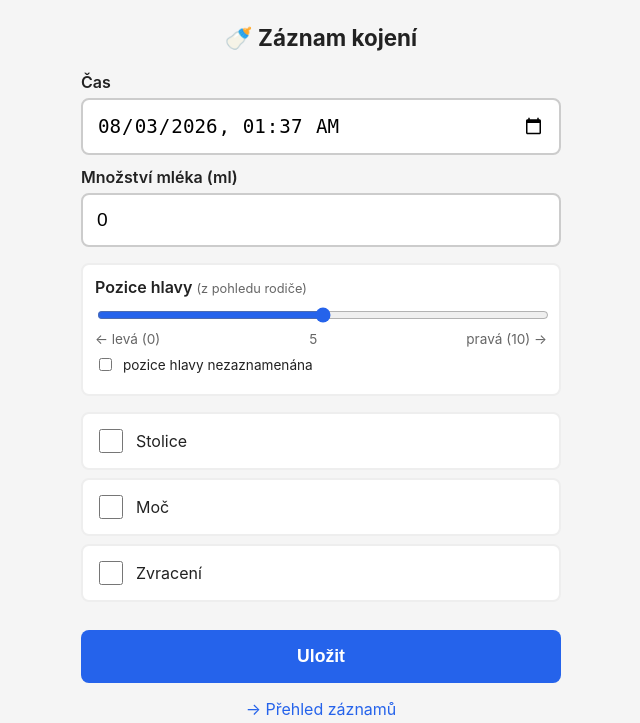
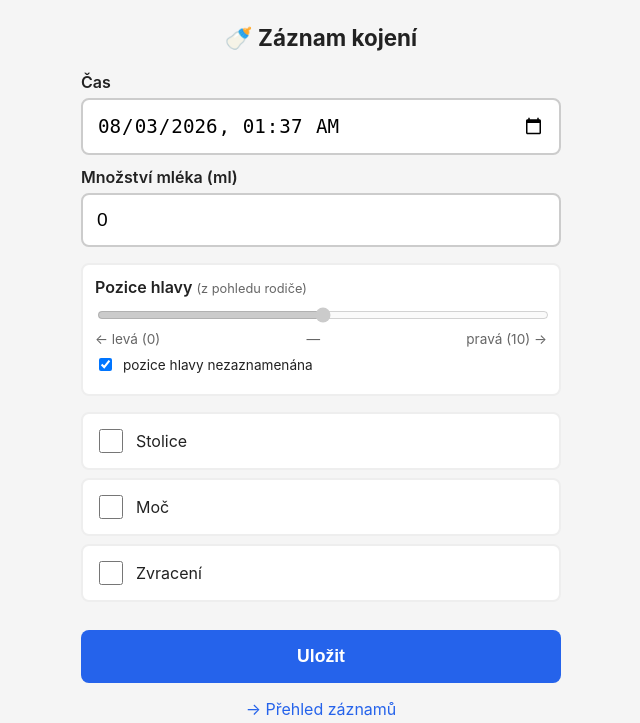
Before and after one commit to tjmnmk/dite_zaznamy_mliko, a Flask app: page / in a window 1280 px wide. Shown: the top 723 px of the page, without its empty margins (319-959 px from the left). Run offline with Flask 3, Linux system fonts and the light colour scheme; data that the repository does not hold is empty; some libraries are stand-ins or nearby versions.

Commit message:
vylepseni

```diff
--- a/app.py
+++ b/app.py
@@ -294,7 +294,7 @@ def graf_png():
         return Response(cached, mimetype="image/png")
 
     zaznamy = get_db().execute(
-        "SELECT cas, mnozstvi FROM kojeni ORDER BY datetime(cas) ASC"
+        "SELECT cas, mnozstvi, pozice_hlavy FROM kojeni ORDER BY datetime(cas) ASC"
     ).fetchall()
 
     fig, ax = plt.subplots(figsize=(8, 4), dpi=150)
@@ -303,6 +303,14 @@ def graf_png():
         mnozstvi = [r["mnozstvi"] for r in zaznamy]
         ax.plot(casy, mnozstvi, marker="o", linewidth=2, color="#2563eb")
         ax.fill_between(casy, mnozstvi, alpha=0.15, color="#2563eb")
+
+        # Barevne body podle pozice hlavy (cervena = leva, modra = prava)
+        for r in zaznamy:
+            if r["pozice_hlavy"] is not None:
+                barva = "#dc2626" if r["pozice_hlavy"] <= 5 else "#1d4ed8"
+                ax.plot(datetime.strptime(r["cas"], "%Y-%m-%d %H:%M:%S"), r["mnozstvi"],
+                        marker="o", markersize=10, color=barva, zorder=5)
+
         ax.set_ylabel("Množství (ml)")
         ax.set_xlabel("Čas")
         ax.set_title("Množství mléka v čase")
@@ -381,11 +389,12 @@ def graf_hlava_png():
         hlavy = [r["pozice_hlavy"] for r in zaznamy]
         ax.plot(casy, hlavy, marker="o", linewidth=2, color="#16a34a")
         ax.fill_between(casy, hlavy, alpha=0.15, color="#16a34a")
-        ax.set_ylabel("Pozice hlavy (0-10)")
+        ax.set_ylabel("Pozice hlavy")
         ax.set_xlabel("Čas")
         ax.set_title("Pozice hlavy v čase (z pohledu rodiče)")
         ax.set_ylim(-0.5, 10.5)
         ax.set_yticks(range(0, 11))
+        ax.set_yticklabels(["levá", "", "", "", "", "", "", "", "", "", "pravá"])
         ax.grid(True, alpha=0.3)
         fig.autofmt_xdate()
     else:
--- a/templates/formular.html
+++ b/templates/formular.html
@@ -75,10 +75,10 @@
 
             <div class="hlava-slider">
                 <label for="pozice_hlavy">Pozice hlavy <span style="font-weight:normal; font-size:0.8rem; color:#666;">(z pohledu rodiče)</span></label>
-                <input type="range" id="pozice_hlavy" name="pozice_hlavy" min="0" max="10" value="5">
-                <div class="stupnice"><span>← levá (0)</span><span id="hlava_hodnota">5</span><span>pravá (10) →</span></div>
+                <input type="range" id="pozice_hlavy" name="pozice_hlavy" min="0" max="10" value="5" disabled>
+                <div class="stupnice"><span>← levá (0)</span><span id="hlava_hodnota">—</span><span>pravá (10) →</span></div>
                 <label style="font-weight:normal; font-size:0.85rem; display:flex; align-items:center; gap:8px; margin-top:8px;">
-                    <input type="checkbox" id="hlava_neznama" onchange="
+                    <input type="checkbox" id="hlava_neznama" checked onchange="
                         const s = document.getElementById('pozice_hlavy');
                         const h = document.getElementById('hlava_hodnota');
                         if (this.checked) { s.disabled = true; h.textContent = '—'; }
```
